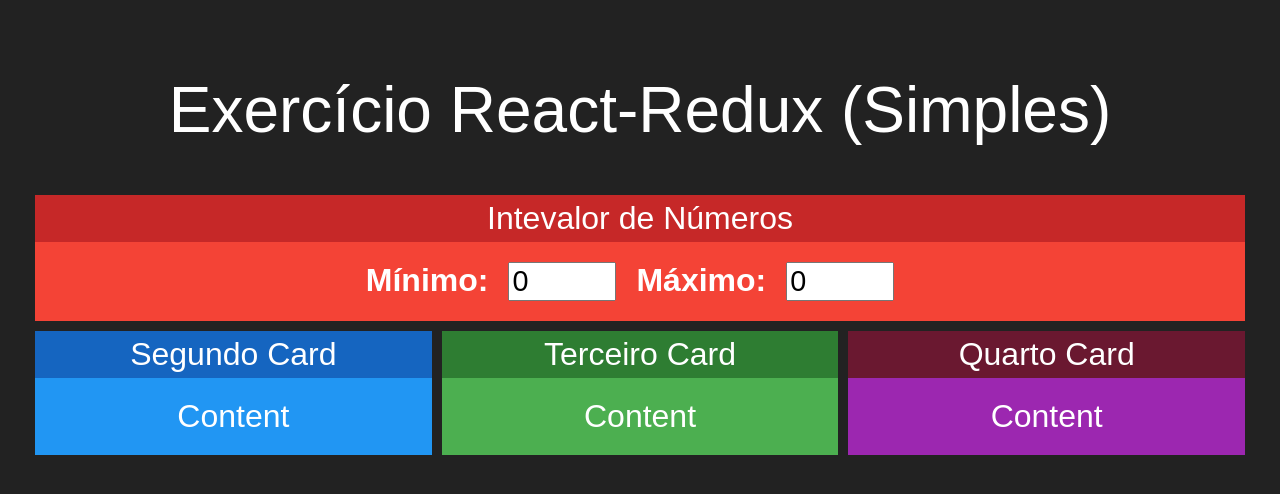
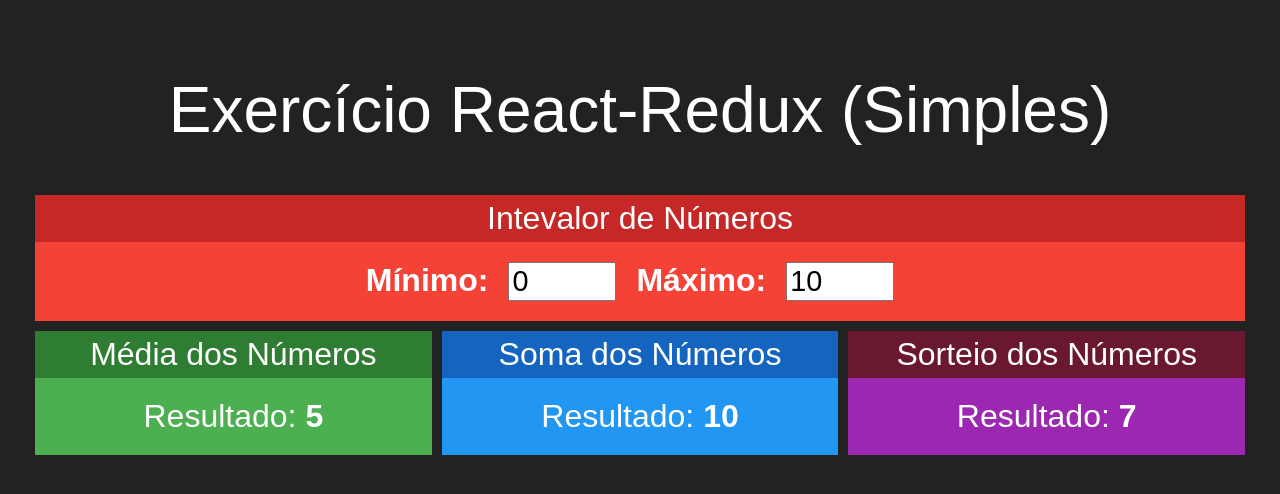
Before and after one commit to afmdaniel/react-redux-ts, a React (Create React App) app: page / in a window 1280 px wide. Shown: the top 494 px of the page. Built offline with nearby package versions, Linux system fonts and the light colour scheme.

Commit message:
Componente Soma, Media e Sorteio

```diff
--- a/src/App.tsx
+++ b/src/App.tsx
@@ -1,8 +1,10 @@
 import React from 'react';
 import './App.css';
 
-import Card from './components/Card'
 import Intervalo from './components/Intervalo'
+import Media from './components/Media'
+import Soma from './components/Soma'
+import Sorteio from './components/Sorteio'
 
 function App() {
   return (
@@ -12,15 +14,9 @@
         <Intervalo></Intervalo>
       </div>
       <div className="linha">
-        <Card title='Segundo Card' color="blue">
-          Content
-        </Card>
-        <Card title='Terceiro Card' color="green">
-          Content
-        </Card>
-        <Card title='Quarto Card' color="purple">
-          Content
-        </Card>
+        <Media></Media>
+        <Soma></Soma>
+        <Sorteio></Sorteio>
       </div>
     </div>
   );
--- a/src/components/Intervalo.tsx
+++ b/src/components/Intervalo.tsx
@@ -13,7 +13,7 @@
                 </span>
                 <span>
                     <strong>Máximo:</strong>
-                    <input type="number" value={0}/>
+                    <input type="number" value={10}/>
                 </span>
             </div>
         </Card>
--- /dev/null
+++ b/src/components/Media.tsx
@@ -0,0 +1,18 @@
+import React from 'react'
+
+import Card from './Card'
+
+const Media = () => {
+    return (
+        <Card title="Média dos Números" color='green'>
+            <div>
+                <span>
+                    <span>Resultado: </span>
+                    <strong>5</strong>
+                </span>
+            </div>
+        </Card>
+    )
+}
+
+export default Media
--- /dev/null
+++ b/src/components/Soma.tsx
@@ -0,0 +1,18 @@
+import React from 'react'
+
+import Card from './Card'
+
+const Soma = () => {
+    return (
+        <Card title="Soma dos Números" color='blue'>
+            <div>
+                <span>
+                    <span>Resultado: </span>
+                    <strong>10</strong>
+                </span>
+            </div>
+        </Card>
+    )
+}
+
+export default Soma
--- /dev/null
+++ b/src/components/Sorteio.tsx
@@ -0,0 +1,18 @@
+import React from 'react'
+
+import Card from './Card'
+
+const Sorteio = () => {
+    return (
+        <Card title="Sorteio dos Números" color='purple'>
+            <div>
+                <span>
+                    <span>Resultado: </span>
+                    <strong>7</strong>
+                </span>
+            </div>
+        </Card>
+    )
+}
+
+export default Sorteio
```
